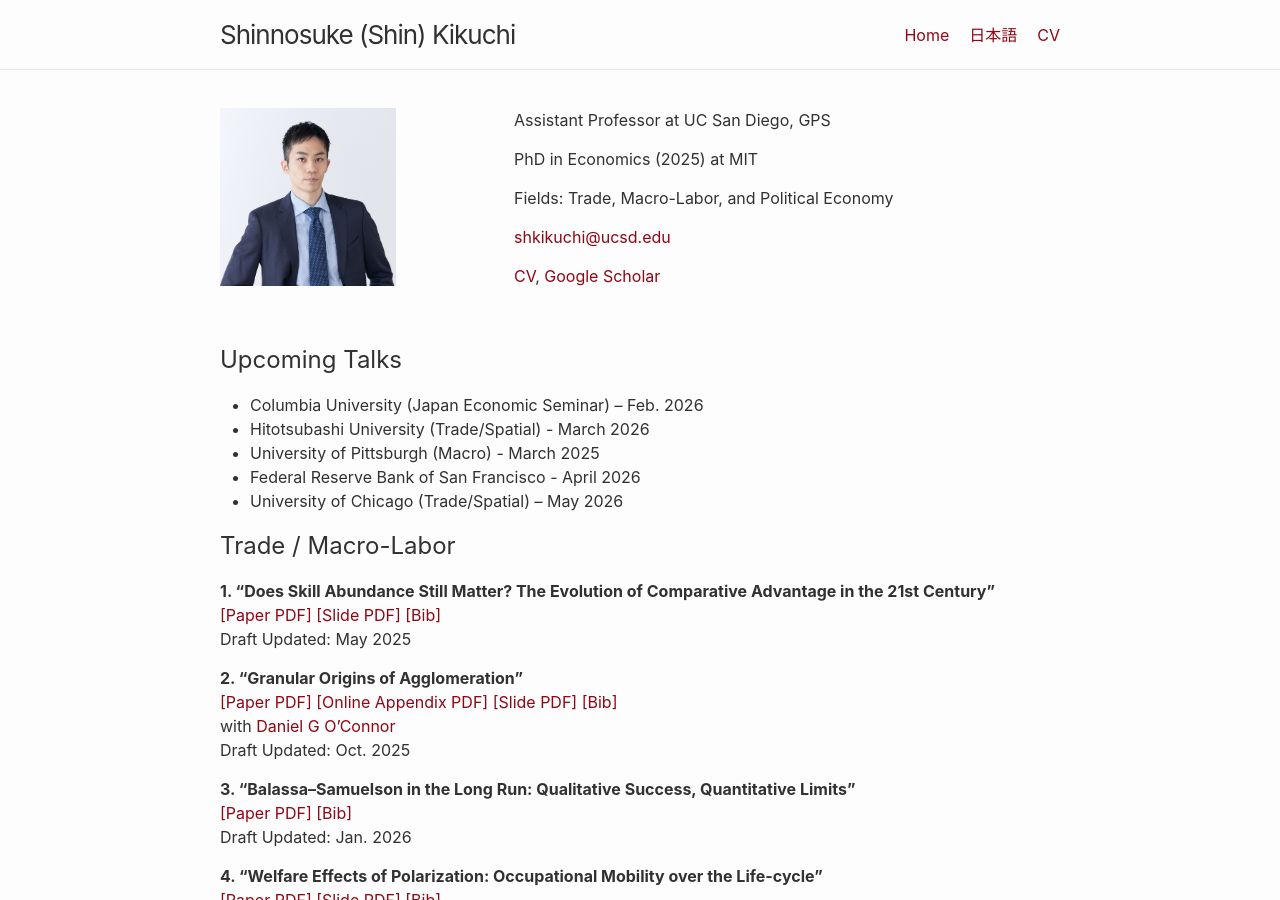
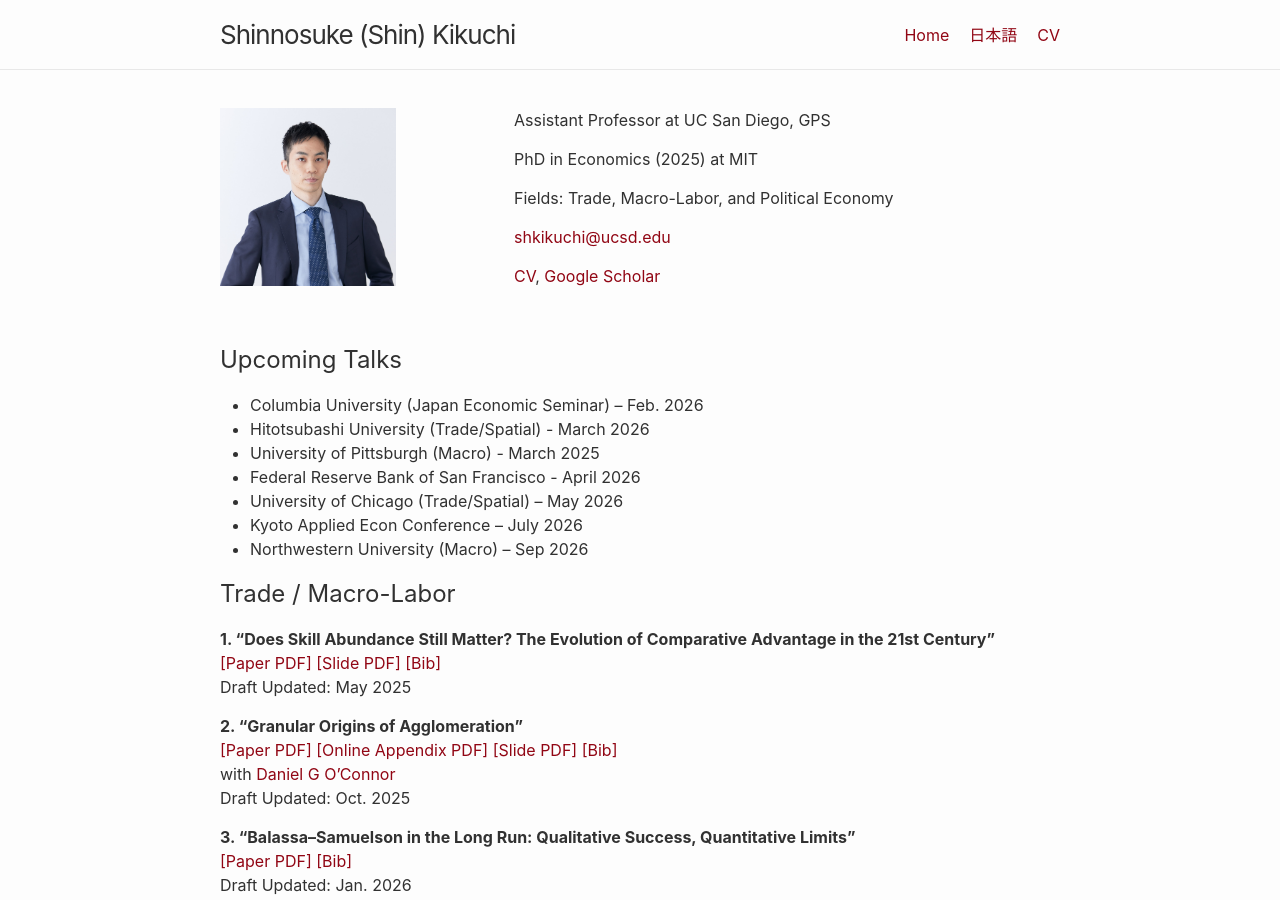
Before and after one commit to shinnkikuchi/shinnkikuchi.github.io, a Jekyll site: the page built from index.md, in a window 1280 px wide and 900 px high. Built offline with Jekyll 4.4.1, drawn with Linux system fonts in a browser that asks for light colours.

Commit message:
Update index.md

```diff
--- a/index.md
+++ b/index.md
@@ -14,6 +14,8 @@ title: Home
 - University of Pittsburgh (Macro) - March 2025
 - Federal Reserve Bank of San Francisco - April 2026
 - University of Chicago (Trade/Spatial) – May 2026
+- Kyoto Applied Econ Conference – July 2026
+- Northwestern University (Macro) – Sep 2026
 
 ## Trade / Macro-Labor
 
```
